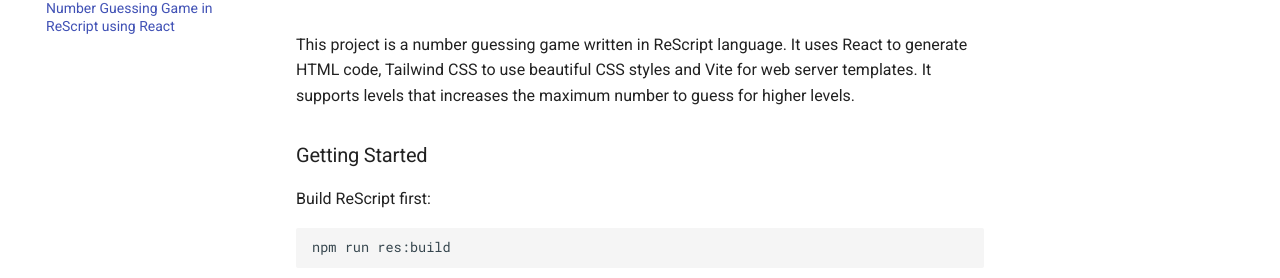
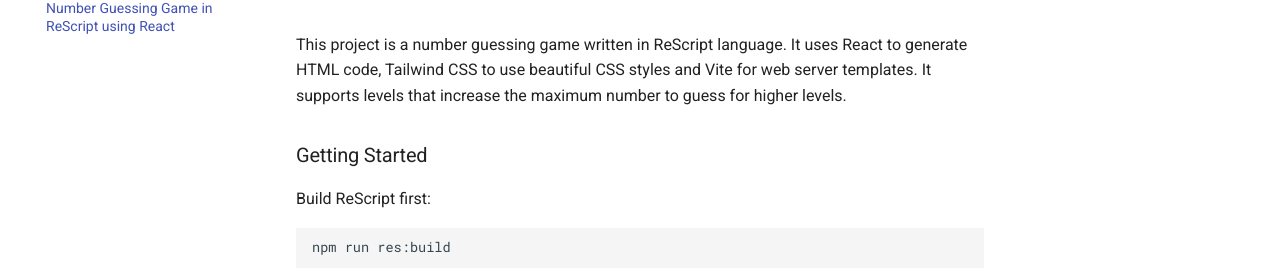
Before and after one commit to lulunac27a/number-guessing-game-rescript, an MkDocs documentation site: the page built from docs/index.md, in a window 1280 px wide. Shown: the part 148-426 px from the top of the page. Built offline with MkDocs 1.6.1 and Material for MkDocs 9.7.7, drawn with Linux system fonts in a browser that asks for light colours; comment, search, counter and statistics services are not loaded.

Commit message:
Fix grammar

```diff
--- a/docs/index.md
+++ b/docs/index.md
@@ -1,6 +1,6 @@
 # Number Guessing Game in ReScript using React
 
-This project is a number guessing game written in ReScript language. It uses React to generate HTML code, Tailwind CSS to use beautiful CSS styles and Vite for web server templates. It supports levels that increases the maximum number to guess for higher levels.
+This project is a number guessing game written in ReScript language. It uses React to generate HTML code, Tailwind CSS to use beautiful CSS styles and Vite for web server templates. It supports levels that increase the maximum number to guess for higher levels.
 
 ### Getting Started
 
```
Also changed, not shown: README.md (+1 -1 lines).
